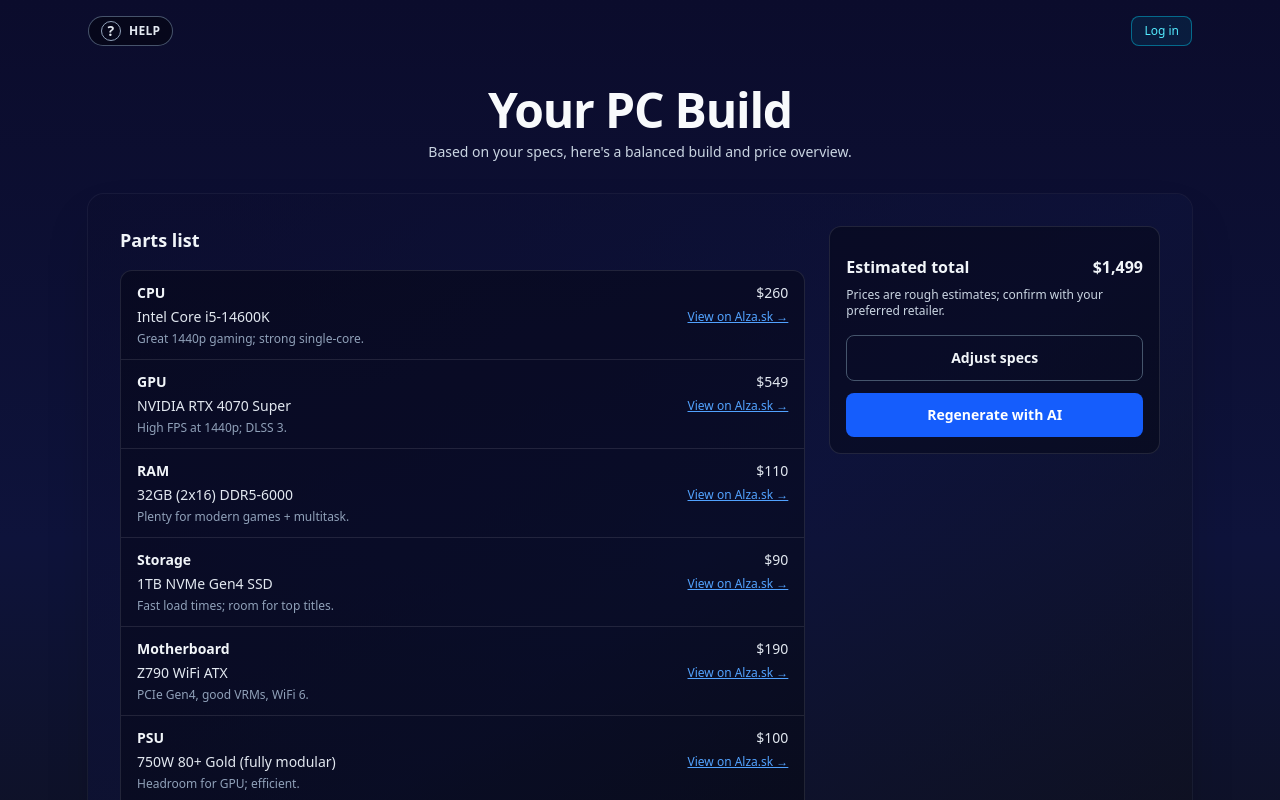
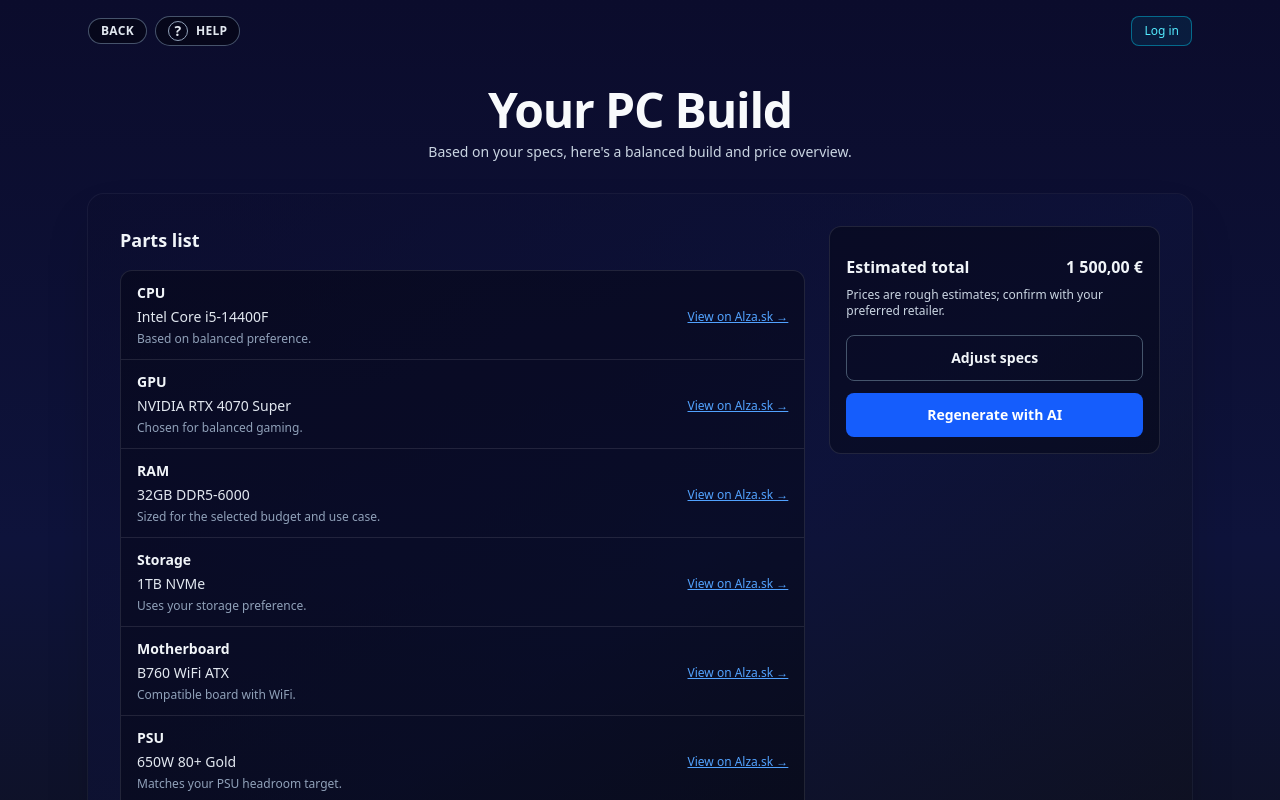
Before and after one commit to AlexOxi/pc-builder, a React (Vite) app in the folder frontend/: page /build in a window 1280 px wide. Shown: the top 800 px of the page. Built offline with nearby package versions, Linux system fonts and the light colour scheme; no server answers.

Commit message:
Update saved builds and formatting

```diff
--- a/frontend/src/components/TopBar.tsx
+++ b/frontend/src/components/TopBar.tsx
@@ -1,12 +1,24 @@
-import { Link } from "react-router-dom";
+import { Link, useLocation, useNavigate } from "react-router-dom";
 import { useAuth } from "../contexts/AuthContext";
 
 export default function TopBar() {
+  const navigate = useNavigate();
+  const location = useLocation();
   const { user, loading, logout } = useAuth();
+  const canGoBack = location.pathname !== "/";
 
   return (
     <header className="mx-auto flex max-w-6xl items-center justify-between px-6 py-4 text-sm text-slate-200">
       <div className="flex items-center gap-2">
+        {canGoBack && (
+          <button
+            type="button"
+            onClick={() => navigate(-1)}
+            className="rounded-full border border-slate-500/70 bg-black/40 px-3 py-1 text-xs font-semibold uppercase tracking-wide text-slate-200 transition hover:border-slate-200 hover:text-white"
+          >
+            Back
+          </button>
+        )}
         <Link
           to="/help"
           className="flex items-center gap-2 rounded-full border border-slate-500/70 bg-black/40 px-3 py-1 text-xs font-semibold uppercase tracking-wide text-slate-200 transition hover:border-slate-200 hover:text-white"
--- a/frontend/src/firebase.ts
+++ b/frontend/src/firebase.ts
@@ -1,5 +1,4 @@
 import { initializeApp } from "firebase/app";
-import { getAnalytics } from "firebase/analytics";
 import { getAuth } from "firebase/auth";
 import { getFirestore } from "firebase/firestore";
 
@@ -16,14 +15,3 @@ const app = initializeApp(firebaseConfig);
 
 export const auth = getAuth(app);
 export const db = getFirestore(app);
-
-let analytics: ReturnType<typeof getAnalytics> | null = null;
-try {
-  if (typeof window !== "undefined" && window.location.protocol === "https:") {
-    analytics = getAnalytics(app);
-  }
-} catch (error) {
-  console.debug("Firebase Analytics not available:", error);
-}
-
-export { analytics };
--- a/frontend/src/pages/BuildPage.tsx
+++ b/frontend/src/pages/BuildPage.tsx
@@ -3,6 +3,7 @@ import { useNavigate } from "react-router-dom";
 import TopBar from "../components/TopBar";
 import { useAuth } from "../contexts/AuthContext";
 import { useApi } from "../useApi";
+import { formatCurrency } from "../utils/format";
 import { loadPrefs } from "../utils/storage";
 import { generateAlzaLink } from "../utils/alza";
 import { saveBuild } from "../utils/builds";
@@ -17,19 +18,61 @@ export default function BuildPage() {
   const prefs = loadPrefs();
   const [initialized, setInitialized] = useState(false);
 
-  const fallbackBuild: BuildItem[] = [
-    { part: "CPU", model: "Intel Core i5-14600K", price: "$260", note: "Great 1440p gaming; strong single-core.", link: generateAlzaLink("CPU", "Intel Core i5-14600K") },
-    { part: "GPU", model: "NVIDIA RTX 4070 Super", price: "$549", note: "High FPS at 1440p; DLSS 3.", link: generateAlzaLink("GPU", "RTX 4070 Super") },
-    { part: "RAM", model: "32GB (2x16) DDR5-6000", price: "$110", note: "Plenty for modern games + multitask.", link: generateAlzaLink("RAM", "32GB DDR5-6000") },
-    { part: "Storage", model: "1TB NVMe Gen4 SSD", price: "$90", note: "Fast load times; room for top titles.", link: generateAlzaLink("SSD", "1TB NVMe Gen4") },
-    { part: "Motherboard", model: "Z790 WiFi ATX", price: "$190", note: "PCIe Gen4, good VRMs, WiFi 6.", link: generateAlzaLink("Motherboard", "Z790 WiFi") },
-    { part: "PSU", model: "750W 80+ Gold (fully modular)", price: "$100", note: "Headroom for GPU; efficient.", link: generateAlzaLink("PSU", "750W 80+ Gold") },
-    { part: "Case", model: "Mid-tower w/ airflow front", price: "$110", note: "Good thermals; tempered glass.", link: generateAlzaLink("Case", "Mid-tower") },
-    { part: "Cooling", model: "240mm AIO / dual tower air", price: "$90", note: "Keeps CPU cool and quiet.", link: generateAlzaLink("CPU Cooler", "240mm AIO") },
-  ];
+  const buildFromPrefs = (): { buildItems: BuildItem[]; total: string } => {
+    const budget = Number(prefs.budget ?? 1500);
+    const highEnd =
+      prefs.gpuTarget?.includes("High-end") ||
+      prefs.displayTarget?.includes("4K") ||
+      budget >= 2200;
+    const entry = prefs.gpuTarget === "Entry" || budget <= 900;
+    const cpu =
+      prefs.cpuPreference === "AMD"
+        ? highEnd
+          ? "AMD Ryzen 7 7800X3D"
+          : "AMD Ryzen 5 7600"
+        : prefs.cpuPreference === "Intel"
+          ? highEnd
+            ? "Intel Core i7-14700K"
+            : "Intel Core i5-14400F"
+          : highEnd
+            ? "AMD Ryzen 7 7800X3D"
+            : "Intel Core i5-14400F";
+    const gpu = highEnd
+      ? "NVIDIA RTX 4080 Super"
+      : entry
+        ? "NVIDIA RTX 4060"
+        : "NVIDIA RTX 4070 Super";
+    const ram = budget >= 1200 ? "32GB DDR5-6000" : "16GB DDR5-5600";
+    const storage = prefs.storagePreference ?? "1TB NVMe";
+    const motherboard = cpu.includes("AMD") ? "B650 WiFi ATX" : "B760 WiFi ATX";
+    const psu = `${prefs.psuHeadroom ?? (highEnd ? "850" : "650")}W 80+ Gold`;
+    const caseModel = prefs.formFactor ?? prefs.caseType ?? "Mid tower";
+    const cooler =
+      prefs.thermalsNoise === "Quiet first"
+        ? "Quiet dual tower air cooler"
+        : highEnd
+          ? "240mm AIO liquid cooler"
+          : "Tower air cooler";
+    const total = formatCurrency(Math.max(700, budget));
 
-  const [buildItems, setBuildItems] = useState<BuildItem[]>(fallbackBuild);
-  const [total, setTotal] = useState("$1,499");
+    return {
+      total,
+      buildItems: [
+        { part: "CPU", model: cpu, price: "", note: `Based on ${prefs.cpuPreference ?? "balanced"} preference.`, link: generateAlzaLink("CPU", cpu) },
+        { part: "GPU", model: gpu, price: "", note: `Chosen for ${prefs.displayTarget ?? prefs.gpuTarget ?? "balanced gaming"}.`, link: generateAlzaLink("GPU", gpu) },
+        { part: "RAM", model: ram, price: "", note: "Sized for the selected budget and use case.", link: generateAlzaLink("RAM", ram) },
+        { part: "Storage", model: storage, price: "", note: "Uses your storage preference.", link: generateAlzaLink("SSD", storage) },
+        { part: "Motherboard", model: motherboard, price: "", note: "Compatible board with WiFi.", link: generateAlzaLink("Motherboard", motherboard) },
+        { part: "PSU", model: psu, price: "", note: "Matches your PSU headroom target.", link: generateAlzaLink("PSU", psu) },
+        { part: "Case", model: caseModel, price: "", note: "Matches your preferred form factor.", link: generateAlzaLink("Case", caseModel) },
+        { part: "Cooling", model: cooler, price: "", note: `Tuned for ${prefs.thermalsNoise ?? "balanced"} cooling.`, link: generateAlzaLink("CPU Cooler", cooler) },
+      ],
+    };
+  };
+
+  const fallbackBuild = buildFromPrefs();
+  const [buildItems, setBuildItems] = useState<BuildItem[]>(fallbackBuild.buildItems);
+  const [total, setTotal] = useState(fallbackBuild.total);
 
   const parseAIResult = (text: string): { buildItems: BuildItem[]; total: string } | null => {
     const cleaned = text
@@ -50,7 +93,7 @@ export default function BuildPage() {
           }))
           .filter((b: BuildItem) => b.part && b.model);
         if (mapped.length) {
-          const newTotal = json.total ? String(json.total) : "$0";
+          const newTotal = json.total ? String(json.total) : formatCurrency(0);
           setBuildItems(mapped);
           setTotal(newTotal);
           return { buildItems: mapped, total: newTotal };
@@ -93,7 +136,7 @@ export default function BuildPage() {
         prefs.games && `Games: ${prefs.games}`,
         prefs.resolution && `Resolution: ${prefs.resolution}`,
         prefs.fps && `Target FPS: ${prefs.fps}`,
-        prefs.budget && `Budget: $${Number(prefs.budget).toLocaleString()}`,
+        prefs.budget && `Budget: ${formatCurrency(Number(prefs.budget))}`,
         prefs.caseType && `Case type: ${prefs.caseType}`,
         prefs.prefGlass && "Prefers tempered glass",
         prefs.prefRgb && "Wants RGB",
@@ -116,9 +159,9 @@ export default function BuildPage() {
             {
               role: "user",
               content:
-                "Provide a concise PC parts list based on these preferences:\n" +
+                "Generate a PC parts list that strictly follows these preferences. Do not ignore CPU brand, GPU target, storage, PSU headroom, form factor, thermals, display target, or budget:\n" +
                 parts +
-                "\nReturn JSON like { build: [{ part, model, price, note }], total }. Keep it short.",
+                "\nReturn only valid JSON in this exact shape: {\"build\":[{\"part\":\"CPU\",\"model\":\"...\",\"price\":\"...\",\"note\":\"...\"}],\"total\":\"...\"}. Use EUR prices formatted like 1 500 €. Include CPU, GPU, RAM, Storage, Motherboard, PSU, Case, and Cooling.",
             },
           ],
         }),
@@ -217,7 +260,7 @@ export default function BuildPage() {
                 {prefs.resolution && <div>Resolution: {prefs.resolution}</div>}
                 {prefs.fps && <div>Target FPS: {prefs.fps}</div>}
                 {prefs.budget && (
-                  <div>Budget: ${Number(prefs.budget).toLocaleString()}</div>
+                  <div>Budget: {formatCurrency(Number(prefs.budget))}</div>
                 )}
                 {prefs.caseType && <div>Case type: {prefs.caseType}</div>}
                 {prefs.prefGlass && <div>Prefers tempered glass</div>}
--- a/frontend/src/pages/ChatPage.tsx
+++ b/frontend/src/pages/ChatPage.tsx
@@ -1,10 +1,9 @@
 import { useState } from "react";
-import { useNavigate } from "react-router-dom";
+import TopBar from "../components/TopBar";
 import { useApi } from "../useApi";
 import type { Message } from "../types";
 
 export default function ChatPage() {
-  const navigate = useNavigate();
   const { callApi } = useApi();
   const [messages, setMessages] = useState<Message[]>([]);
   const [input, setInput] = useState("");
@@ -40,16 +39,13 @@ export default function ChatPage() {
 
   return (
     <div className="min-h-screen bg-slate-50 text-slate-900">
+      <div className="bg-slate-900">
+        <TopBar />
+      </div>
       <header className="border-b bg-white">
         <div className="mx-auto flex max-w-4xl items-center justify-between px-4 py-3">
           <h1 className="text-xl font-semibold">PC Builder AI Chat</h1>
           <div className="flex items-center gap-3 text-xs text-slate-500">
-            <button
-              onClick={() => navigate("/")}
-              className="rounded-md border px-2 py-1 text-slate-600 hover:bg-slate-100"
-            >
-              Back to Home
-            </button>
             <span>Backend proxy: /chat</span>
           </div>
         </div>
--- a/frontend/src/pages/StartFormPage.tsx
+++ b/frontend/src/pages/StartFormPage.tsx
@@ -1,6 +1,7 @@
 import { useEffect, useState } from "react";
 import { useNavigate } from "react-router-dom";
 import TopBar from "../components/TopBar";
+import { formatCurrency } from "../utils/format";
 import { loadPrefs, savePrefs } from "../utils/storage";
 import type { StoredPrefs } from "../types";
 
@@ -72,7 +73,9 @@ export default function StartFormPage() {
             <div className="space-y-2">
               <label className="text-sm text-slate-200 flex items-center justify-between">
                 <span>Budget</span>
-                <span className="text-xs font-semibold text-blue-400">${Number(budget).toLocaleString()}</span>
+                <span className="text-xs font-semibold text-blue-400">
+                  {formatCurrency(Number(budget))}
+                </span>
               </label>
               <input
                 type="range"
@@ -87,9 +90,9 @@ export default function StartFormPage() {
                 className="w-full accent-blue-400"
               />
               <div className="flex justify-between text-xs text-slate-400">
-                <span>$500</span>
-                <span>$2,750</span>
-                <span>$5,000</span>
+                <span>{formatCurrency(500)}</span>
+                <span>{formatCurrency(2750)}</span>
+                <span>{formatCurrency(5000)}</span>
               </div>
             </div>
 
@@ -146,7 +149,7 @@ export default function StartFormPage() {
             </p>
             <button
               type="button"
-              onClick={() => navigate(useCase === "Gaming" ? "/gaming" : "/narrow")}
+              onClick={() => navigate(useCase === "Gaming" ? "/gaming" : "/build")}
               className="w-full max-w-xs rounded-xl bg-slate-800 px-6 py-4 text-center text-base font-semibold text-slate-100 transition hover:bg-slate-700 focus:outline-none focus:ring-2 focus:ring-slate-400 focus:ring-offset-2 focus:ring-offset-transparent"
             >
               Let's Go
--- a/frontend/src/utils/builds.ts
+++ b/frontend/src/utils/builds.ts
@@ -1,11 +1,12 @@
 import {
   addDoc,
   collection,
+  doc,
   getDocs,
   orderBy,
   query,
   serverTimestamp,
-  where,
+  setDoc,
 } from "firebase/firestore";
 import { db } from "../firebase";
 import type { BuildItem, StoredPrefs } from "../types";
@@ -20,6 +21,11 @@ export interface SavedBuild {
 }
 
 const BUILDS_COLLECTION = "builds";
+const USERS_COLLECTION = "users";
+
+function userBuildsCollection(userId: string) {
+  return collection(db, USERS_COLLECTION, userId, BUILDS_COLLECTION);
+}
 
 export async function saveBuild(
   userId: string,
@@ -29,7 +35,16 @@ export async function saveBuild(
     prefs?: StoredPrefs;
   }
 ): Promise<string> {
-  const docRef = await addDoc(collection(db, BUILDS_COLLECTION), {
+  await setDoc(
+    doc(db, USERS_COLLECTION, userId),
+    {
+      userId,
+      updatedAt: serverTimestamp(),
+    },
+    { merge: true }
+  );
+
+  const docRef = await addDoc(userBuildsCollection(userId), {
     userId,
     createdAt: serverTimestamp(),
     total: data.total,
@@ -40,11 +55,7 @@ export async function saveBuild(
 }
 
 export async function getUserBuilds(userId: string): Promise<SavedBuild[]> {
-  const q = query(
-    collection(db, BUILDS_COLLECTION),
-    where("userId", "==", userId),
-    orderBy("createdAt", "desc")
-  );
+  const q = query(userBuildsCollection(userId), orderBy("createdAt", "desc"));
   const snapshot = await getDocs(q);
   return snapshot.docs.map((doc) => {
     const d = doc.data();
--- /dev/null
+++ b/frontend/src/utils/format.ts
@@ -0,0 +1,8 @@
+const formatter = new Intl.NumberFormat("sk-SK", {
+  style: "currency",
+  currency: "EUR",
+});
+
+export function formatCurrency(amount: number): string {
+  return formatter.format(amount);
+}
```
Also changed, not shown: 1 other file (tests, documents, lock files or other folders).
